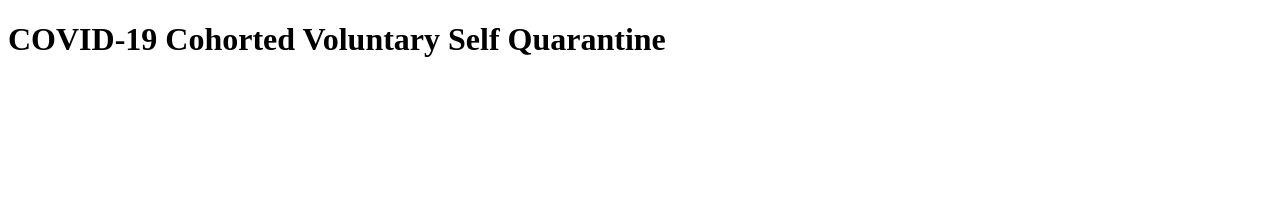
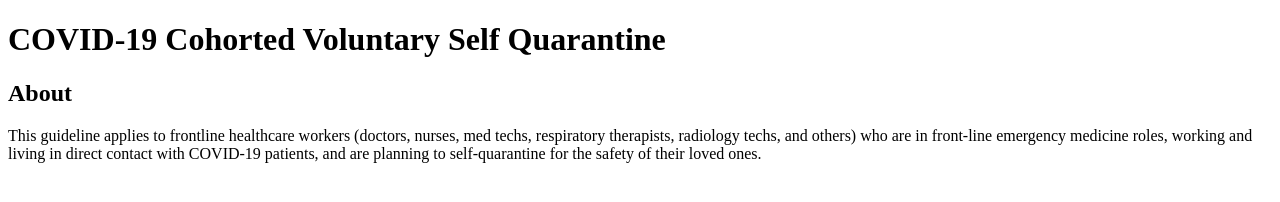
Before and after one commit to hcwhosted/hcwhosted.github.io, a plain HTML site: page index.html in a window 1280 px wide. Drawn offline with Linux system fonts and the light colour scheme.

Commit message:
Modify to include about section

```diff
--- a/index.html
+++ b/index.html
@@ -5,5 +5,7 @@
 </head>
 <body>
     <h1> COVID-19 Cohorted Voluntary Self Quarantine  </h1>
+    <h2> About</h2>
+    <p>This guideline applies to frontline healthcare workers (doctors, nurses, med techs, respiratory therapists, radiology techs, and others) who are in front-line emergency medicine roles, working and living in direct contact with COVID-19 patients, and are planning to self-quarantine for the safety of their loved ones.</p>
 </body>
 </html>
```
